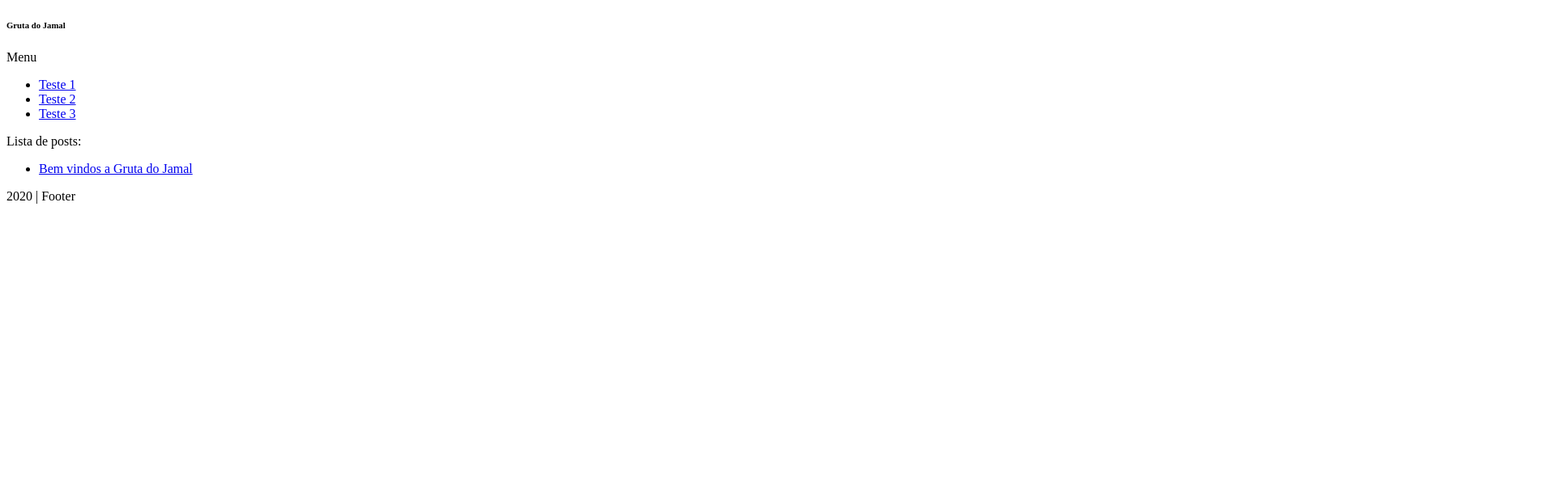
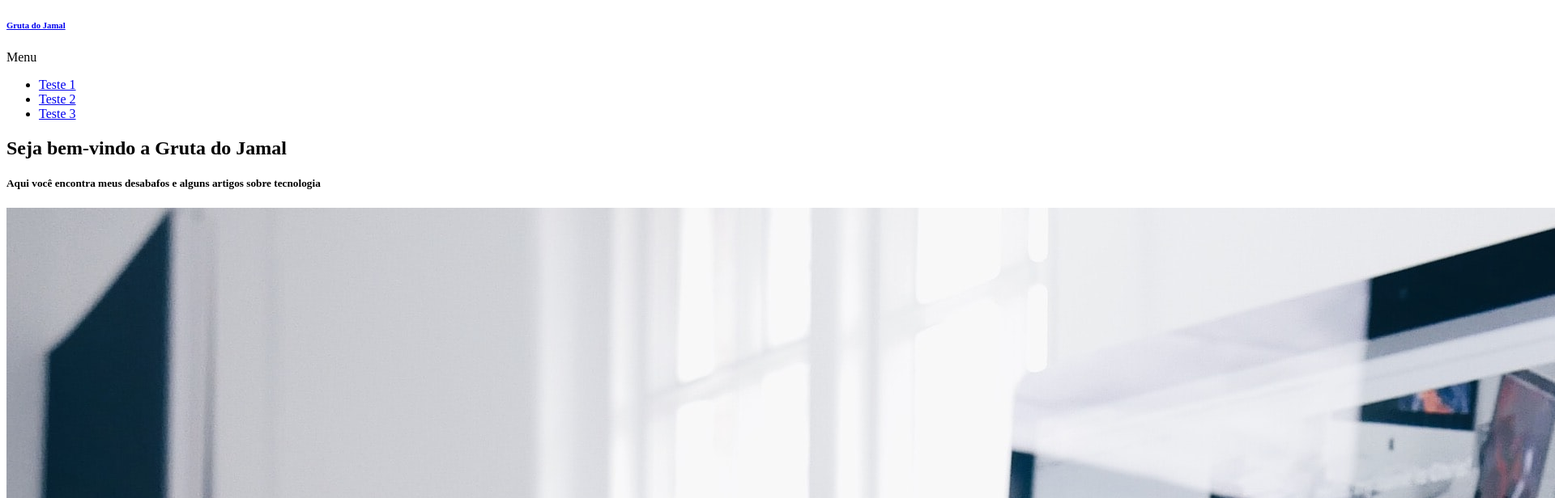
Before and after one commit to GamerSenior/gruta-do-jamal, a Next.js app: page / in a window 1280 px wide. Shown: the top 616 px of the page at 81% size, 1920 px wide, since content can reach past the window. Built offline with nearby package versions, Linux system fonts and the light colour scheme; some icons are missing.

Commit message:
Alterando layout da homepage

```diff
--- a/_includes/footer.js
+++ b/_includes/footer.js
@@ -1,3 +1,8 @@
 export default function Footer() {
-    return <footer><p>2020 | Footer</p></footer>
+    return (
+        <footer className='footer'>
+            {/* <h6 class='footer__title white uppercase'>Gruta do Jamal</h6> */}
+            <p className='subtitle' >Giovani Garcia - 2020</p>
+        </footer>
+    )
 }
--- a/_includes/header.js
+++ b/_includes/header.js
@@ -2,49 +2,49 @@ import 'cirrus-ui'
 
 export default function Header() {
     return (
-        <div class='header header-fixed unselectable header-animated'>
-            <div class='header-brand'>
-                <div class='nav-item no-hover'>
-                    <h6 class='title' href='/' >Gruta do Jamal</h6>
+        <div className='header header-fixed unselectable header-animated'>
+            <div className='header-brand'>
+                <div className='nav-item no-hover'>
+                    <a href='/'><h6>Gruta do Jamal</h6></a>
                 </div>
-                <div class='nav-item nav-btn' id='header-btn'>
+                <div className='nav-item nav-btn' id='header-btn'>
                     <span></span>
                     <span></span>
                     <span></span>
                 </div>
             </div>
 
-            <div class='header-nav' id='header-menu' >
-                <div class='nav-left'>
-                    <div class="nav-item text-center">
+            <div className='header-nav' id='header-menu' >
+                <div className='nav-left'>
+                    <div className="nav-item text-center">
                         <a href="https://github.com/GamerSenior" target='_blank'>
-                            <span class="icon">
-                                <i class="fab fa-wrapper fa-github" aria-hidden="true"></i>
+                            <span className="icon">
+                                <i className="fab fa-wrapper fa-github" aria-hidden="true"></i>
                             </span>
                         </a>
                     </div>
 
-                    <div class="nav-item text-center">
+                    <div className="nav-item text-center">
                         <a href="https://twitter.com/JamalIsBaad" target='_blank'>
-                            <span class="icon">
-                                <i class="fab fa-wrapper fa-twitter" aria-hidden="true"></i>
+                            <span className="icon">
+                                <i className="fab fa-wrapper fa-twitter" aria-hidden="true"></i>
                             </span>
                         </a>
                     </div>
 
-                    <div class="nav-item text-center">
+                    <div className="nav-item text-center">
                         <a href="https://instagram.com/giovaniabel" target='_blank'>
-                            <span class="icon">
-                                <i class="fab fa-wrapper fa-instagram" aria-hidden="true"></i>
+                            <span className="icon">
+                                <i className="fab fa-wrapper fa-instagram" aria-hidden="true"></i>
                             </span>
                         </a>
                     </div>
                 </div>
 
-                <div class='nav-right'>
-                    <div class='nav-item has-sub toggle-hover' id='dropdown'>
-                        <a class='nav-dropdown-link'>Menu</a>
-                        <ul class='dropdown-menu dropdown-animated' role='menu' >
+                <div className='nav-right'>
+                    <div className='nav-item has-sub toggle-hover' id='dropdown'>
+                        <a className='nav-dropdown-link'>Menu</a>
+                        <ul className='dropdown-menu dropdown-animated' role='menu' >
                             <li role='menu-item'><a href='#'>Teste 1</a></li>
                             <li role='menu-item'><a href='#'>Teste 2</a></li>
                             <li role='menu-item'><a href='#'>Teste 3</a></li>
--- a/_layouts/default.js
+++ b/_layouts/default.js
@@ -1,7 +1,5 @@
 import Head from 'next/head'
 import Header from '@includes/header'
-import Footer from '@includes/footer'
-import 'cirrus-ui'
 
 export default function DefaultLayout(props) {
     return (
@@ -24,7 +22,6 @@ export default function DefaultLayout(props) {
 
             <Header />
             {props.children}
-            <Footer />
         </main>
     )
 }
--- /dev/null
+++ b/_layouts/home.js
@@ -0,0 +1,24 @@
+import Image from 'next/image'
+
+export default function Home(props) {
+    return (
+        <div className='hero fullscreen bg-indigo-600'>
+            <div className='hero-body u-center'>
+                <div className='w-90' style={{ position: 'relative' }}>
+                    <div className='row'>
+                        <div className='col-6'>
+                            <h2 className='title white'>Seja bem-vindo a Gruta do Jamal</h2>
+                            <h5 className='subtitle text-gray-300'>
+                                Aqui você encontra meus desabafos e alguns artigos sobre tecnologia
+                            </h5>
+
+                        </div>
+                        <div className='col-6'>
+                            <img src="/coding.jpg" ></img>
+                        </div>
+                    </div>
+                </div>
+            </div>
+        </div>
+    )
+}
--- a/_layouts/posts.js
+++ b/_layouts/posts.js
@@ -9,8 +9,8 @@ export default function PostLayout(props) {
             <Head>
                 <title>{props.title}</title>
             </Head>
-            <div class="row">
-                <div class='col-11 offset-1'>
+            <div className="row">
+                <div className='col-11 offset-1'>
                     <article>
                         <h1>{props.title}</h1>
                         <div dangerouslySetInnerHTML={{__html:props.content}}/>
--- a/jsconfig.json
+++ b/jsconfig.json
@@ -5,7 +5,7 @@
             "@includes/*": ["_includes/*"],
             "@layouts/*" : ["_layouts/*"],
             "@posts": ["_posts/*"],
-            "@api": ["api/index"]
+            "@api": ["api/index"],
         }
     }
 }
--- a/package.json
+++ b/package.json
@@ -23,7 +23,8 @@
     "cirrus-ui": "^0.6.0",
     "next": "^10.0.1",
     "react": "^17.0.1",
-    "react-dom": "^17.0.1"
+    "react-dom": "^17.0.1",
+    "sharp": "^0.26.2"
   },
   "devDependencies": {
     "gray-matter": "^4.0.2",
--- a/pages/index.js
+++ b/pages/index.js
@@ -1,22 +1,30 @@
 import DefaultLayout from '@layouts/default'
+import Home from '@layouts/home'
 import Link from 'next/link'
 import { getConfig, getAllPosts } from '@api'
+import 'cirrus-ui'
 
 export default function Blog(props) {
     return (
         <DefaultLayout title={props.title} description={props.description}>
+            <Home />
+            {/*
+            <div class='grid-c-9 grid-r-6'>
                 <p>Lista de posts:</p>
                 <ul>
                     {props.posts.map(function (post, idx) {
                         return (
                             <li key={idx}>
-                            <Link href={'/posts/'+post.slug}>
+                                <Link href={'/posts/' + post.slug}>
                                     <a>{post.title}</a>
                                 </Link>
                             </li>
                         )
                     })}
                 </ul>
+            </div>
+            */}
+
         </DefaultLayout>
     )
 }
```
Also changed, not shown: public/coding.jpg (added), 1 other file (tests, documents, lock files or other folders). Lines whose indentation alone changed are shown as unchanged.
